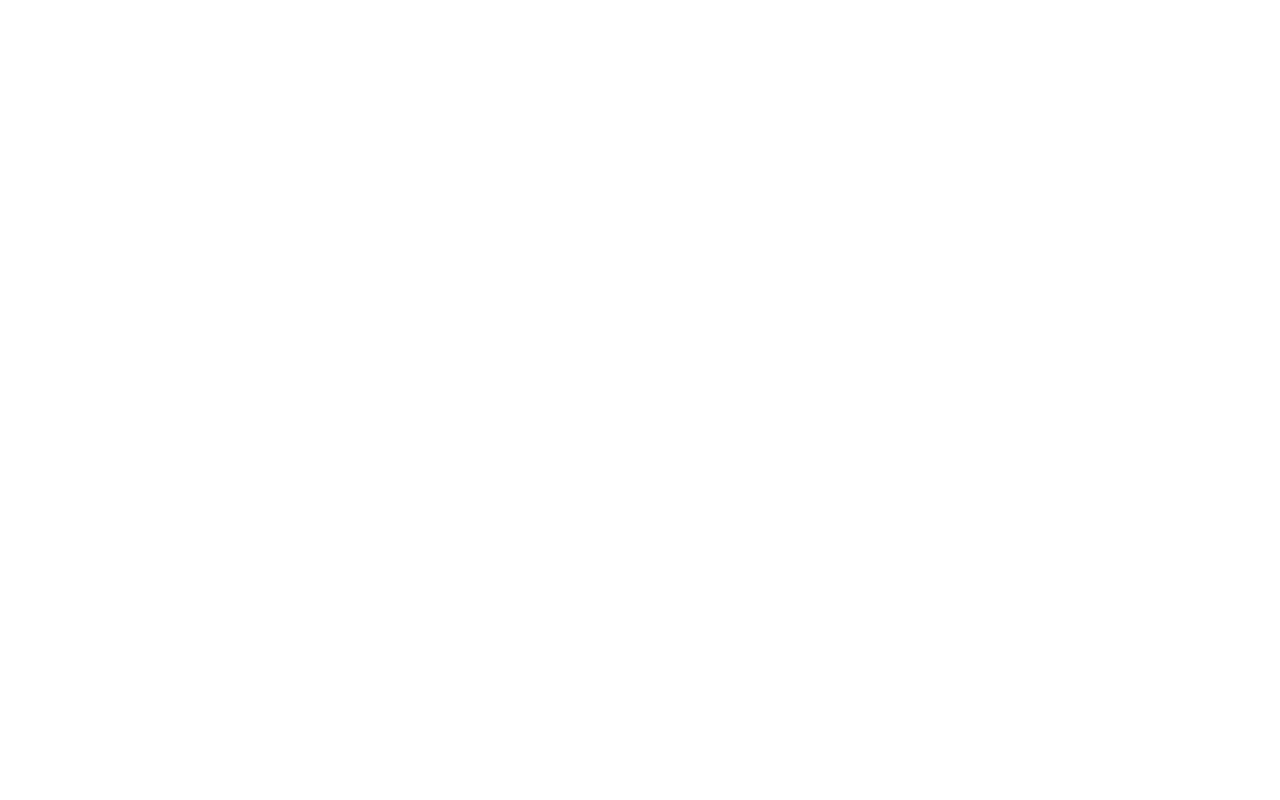
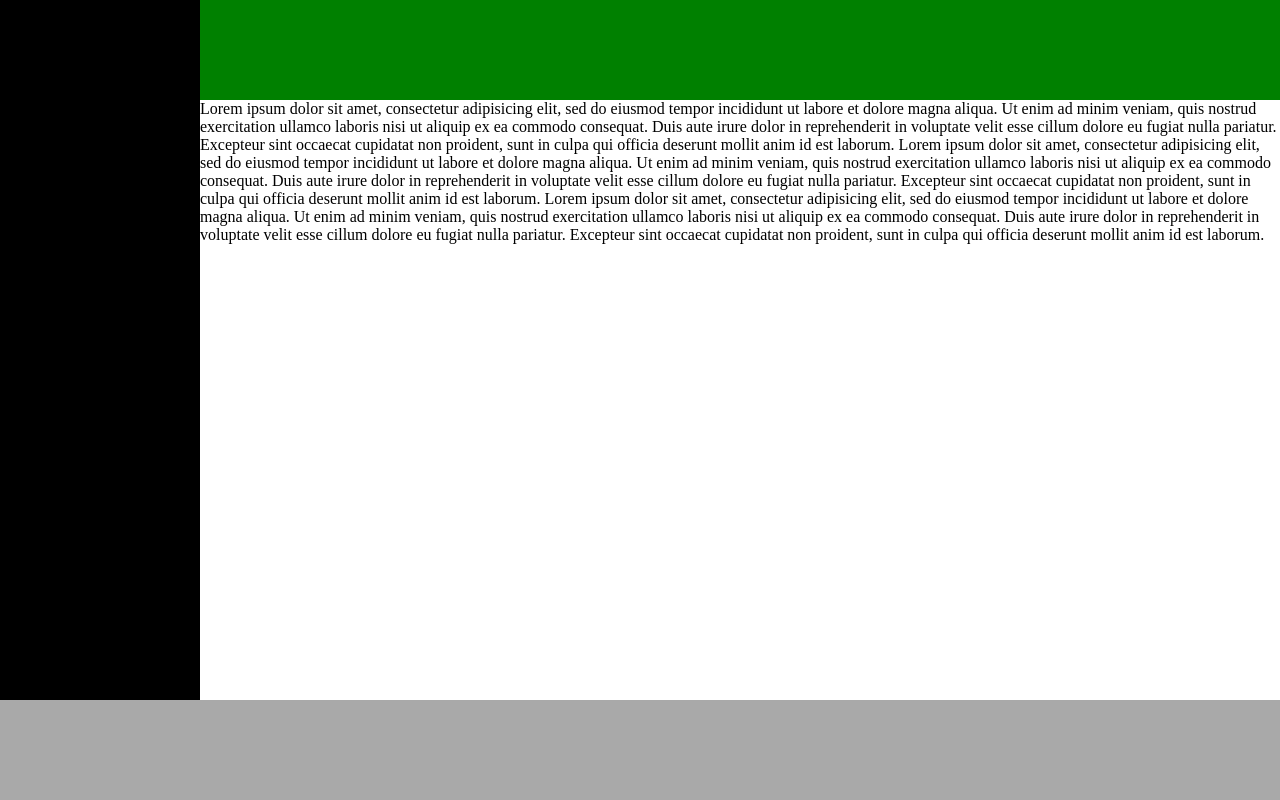
Before and after one commit to saragorleta/html-css-spotifyweb, a plain HTML site: page index.html in a window 1280 px wide. Drawn offline with Linux system fonts and the light colour scheme.

Commit message:
add structure

```diff
--- a/css/style.css
+++ b/css/style.css
@@ -0,0 +1,45 @@
+*{
+  margin:0;
+  padding:0;
+  box-sizing: border-box;
+}
+.container{
+  width:100%;
+  height:100vh;
+  background-color: grey;
+}
+main{
+  display:flex;
+  height:calc(100% - 100px);
+}
+.main-nav{
+  width:200px;
+  height: 100%;
+  background-color: black;
+}
+.main-content{
+  width: calc(100% - 200px);
+  height: 100%;
+  background-color: white;
+}
+.main-content .nav-fix{
+  width: calc(100% - 200px);
+  height:100px;
+  background-color: green;
+  margin-left: 200px;
+  position:fixed;
+  top:0;
+  right:0;
+}
+.testo{
+  margin-top:100px;
+}
+
+footer{
+  width:100%;
+  height: 100px;
+  background-color: darkgrey;
+  position: fixed;
+  left:0;
+  bottom:0;
+}
--- a/index.html
+++ b/index.html
@@ -8,6 +8,26 @@
   <link rel="stylesheet" href="css/style.css">
 </head>
 <body>
+  <div class="container">
+    <main>
+      <section class="main-nav">
+
+      </section>
+      <section class="main-content">
+        <div class="nav-fix">
+        </div>
+        <div class="testo">
+          Lorem ipsum dolor sit amet, consectetur adipisicing elit, sed do eiusmod tempor incididunt ut labore et dolore magna aliqua. Ut enim ad minim veniam, quis nostrud exercitation ullamco laboris nisi ut aliquip ex ea commodo consequat. Duis aute irure dolor in reprehenderit in voluptate velit esse cillum dolore eu fugiat nulla pariatur. Excepteur sint occaecat cupidatat non proident, sunt in culpa qui officia deserunt mollit anim id est laborum.
+          Lorem ipsum dolor sit amet, consectetur adipisicing elit, sed do eiusmod tempor incididunt ut labore et dolore magna aliqua. Ut enim ad minim veniam, quis nostrud exercitation ullamco laboris nisi ut aliquip ex ea commodo consequat. Duis aute irure dolor in reprehenderit in voluptate velit esse cillum dolore eu fugiat nulla pariatur. Excepteur sint occaecat cupidatat non proident, sunt in culpa qui officia deserunt mollit anim id est laborum.
+          Lorem ipsum dolor sit amet, consectetur adipisicing elit, sed do eiusmod tempor incididunt ut labore et dolore magna aliqua. Ut enim ad minim veniam, quis nostrud exercitation ullamco laboris nisi ut aliquip ex ea commodo consequat. Duis aute irure dolor in reprehenderit in voluptate velit esse cillum dolore eu fugiat nulla pariatur. Excepteur sint occaecat cupidatat non proident, sunt in culpa qui officia deserunt mollit anim id est laborum.
+        </section>
+        </div>
+    </main>
+
+    <footer>
+
+    </footer>
+  </div>
 
 </body>
 </html>
```
